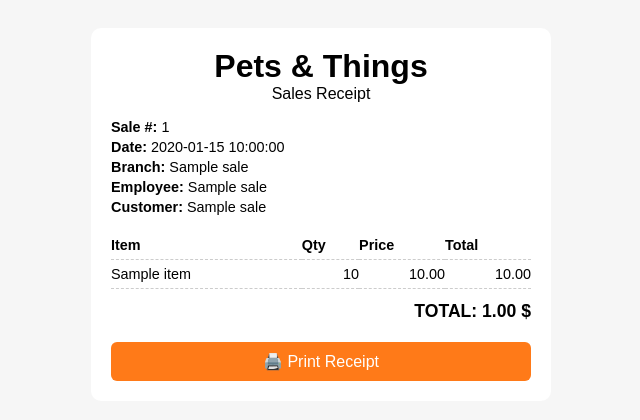
After one commit to yahyasarhan22/Pets-things-Store-Management-System, a Flask app: template pets_things_web/templates/sale_receipt.html in a window 1280 px wide. The commit adds this page. Shown: the top 420 px of the page, without its empty margins (319-959 px from the left). Run offline with Flask 3, Linux system fonts and the light colour scheme; the template is opened without the code that fills it: most values are stand-ins (such as "Sample title", 1, 10 or a date in 2020).

Commit message:
finish stock movement and add some features

```diff
--- a/pets_things_web/app.py
+++ b/pets_things_web/app.py
@@ -280,6 +280,7 @@ def add_product():
     finally:
         cur.close()
         conn.close()
+
 ##########################
 @app.route("/products/<int:product_id>/edit", methods=["GET", "POST"])
 @role_required("admin", "employee")
@@ -877,6 +878,61 @@ def sale_detail(sale_id):
         cur.close()
         conn.close()
 
+@app.route("/sales/<int:sale_id>/receipt")
+@role_required("admin", "employee")
+def sale_receipt(sale_id):
+    conn = get_connection()
+    if not conn:
+        flash("Database connection failed.", "danger")
+        return redirect(url_for("sales_list"))
+
+    try:
+        cur = conn.cursor(dictionary=True)
+
+        # Sale header
+        cur.execute("""
+            SELECT
+                s.sale_id,
+                s.sale_date,
+                s.total_amount,
+                b.branch_name,
+                e.full_name AS employee_name,
+                cu.full_name AS customer_name
+            FROM sale s
+            JOIN branch b ON s.branch_id = b.branch_id
+            JOIN users e ON s.employee_id = e.user_id
+            LEFT JOIN users cu ON s.customer_id = cu.user_id
+            WHERE s.sale_id = %s
+        """, (sale_id,))
+        sale = cur.fetchone()
+
+        if not sale:
+            flash("Sale not found.", "warning")
+            return redirect(url_for("sales_list"))
+
+        # Sale lines
+        cur.execute("""
+            SELECT
+                p.product_name,
+                sl.quantity,
+                sl.unit_price,
+                sl.line_total
+            FROM sale_line sl
+            JOIN product p ON sl.product_id = p.product_id
+            WHERE sl.sale_id = %s
+        """, (sale_id,))
+        items = cur.fetchall()
+
+        return render_template(
+            "sale_receipt.html",
+            sale=sale,
+            items=items
+        )
+
+    finally:
+        cur.close()
+        conn.close()
+
 
 @app.route("/sales/<int:sale_id>/add-item", methods=["POST"])
 @role_required("admin", "employee")
@@ -1265,6 +1321,125 @@ def report_top_products():
     finally:
         cur.close()
         conn.close()
+
+
+@app.route("/reports/sales-analytics")
+@role_required("admin", "employee")
+def sales_analytics():
+    conn = get_connection()
+    if not conn:
+        return render_template("sales_analytics.html",
+                               branches=[], error="DB connection failed")
+
+    try:
+        cur = conn.cursor(dictionary=True)
+
+        # Filters (GET params)
+        branch_id = request.args.get("branch_id", type=int)
+        date_from = (request.args.get("date_from") or "").strip()  # YYYY-MM-DD
+        date_to = (request.args.get("date_to") or "").strip()      # YYYY-MM-DD
+        group_by = (request.args.get("group_by") or "day").strip().lower()  # day|month
+        group_by = group_by if group_by in ("day", "month") else "day"
+
+        # Default date range if empty (last 30 days)
+        # (This keeps the page useful the first time you open it.)
+        if not date_to:
+            cur.execute("SELECT CURDATE() AS d")
+            date_to = str(cur.fetchone()["d"])
+        if not date_from:
+            cur.execute("SELECT DATE_SUB(%s, INTERVAL 30 DAY) AS d", (date_to,))
+            date_from = str(cur.fetchone()["d"])
+
+        # Branch dropdown
+        cur.execute("SELECT branch_id, branch_name FROM branch ORDER BY branch_name")
+        branches = cur.fetchall()
+
+        # WHERE builder
+        conditions = ["DATE(s.sale_date) >= %s", "DATE(s.sale_date) <= %s"]
+        params = [date_from, date_to]
+
+        if branch_id:
+            conditions.append("s.branch_id = %s")
+            params.append(branch_id)
+
+        where_clause = "WHERE " + " AND ".join(conditions)
+
+        # 1) KPI summary
+        cur.execute(f"""
+            SELECT
+                COUNT(*) AS sale_count,
+                COALESCE(SUM(s.total_amount), 0) AS total_revenue,
+                COALESCE(AVG(s.total_amount), 0) AS avg_sale
+            FROM sale s
+            {where_clause}
+        """, params)
+        summary = cur.fetchone()
+
+        # 2) Trend (daily/monthly)
+        if group_by == "month":
+            label_sql = "DATE_FORMAT(s.sale_date, '%Y-%m')"
+        else:
+            label_sql = "DATE(s.sale_date)"
+
+        cur.execute(f"""
+            SELECT
+                {label_sql} AS label,
+                COALESCE(SUM(s.total_amount), 0) AS revenue
+            FROM sale s
+            {where_clause}
+            GROUP BY label
+            ORDER BY label ASC
+        """, params)
+        trend_rows = cur.fetchall()
+
+        chart_labels = [str(r["label"]) for r in trend_rows]
+        chart_values = [float(r["revenue"]) for r in trend_rows]
+
+        # 3) Top categories
+        cur.execute(f"""
+            SELECT
+                c.category_name,
+                COALESCE(SUM(sl.quantity), 0) AS total_qty,
+                COALESCE(SUM(sl.line_total), 0) AS total_revenue
+            FROM sale_line sl
+            JOIN sale s      ON sl.sale_id = s.sale_id
+            JOIN product p   ON sl.product_id = p.product_id
+            JOIN category c  ON p.category_id = c.category_id
+            {where_clause}
+            GROUP BY c.category_name
+            ORDER BY total_revenue DESC
+            LIMIT 10
+        """, params)
+        top_categories = cur.fetchall()
+
+        return render_template(
+            "sales_analytics.html",
+            branches=branches,
+            selected_branch_id=branch_id,
+            date_from=date_from,
+            date_to=date_to,
+            group_by=group_by,
+            summary=summary,
+            chart_labels=chart_labels,
+            chart_values=chart_values,
+            top_categories=top_categories,
+            error=None
+        )
+
+    except Exception as e:
+        print("sales_analytics error:", e)
+        return render_template("sales_analytics.html",
+                               branches=[], error="Error loading analytics")
+
+    finally:
+        cur.close()
+        conn.close()
+
+
+
+
+
+
 
 @app.route("/stock-movements")
 @role_required("admin", "employee")
--- a/pets_things_web/templates/base.html
+++ b/pets_things_web/templates/base.html
@@ -58,6 +58,7 @@
                         <span class="dropdown-arrow">&#9662;</span>
                     </a>
                     <ul class="dropdown-menu">
+                        <li><a href="/reports/sales-analytics" class="dropdown-link">Sales Analytics</a></li>
                         <li><a href="/reports/top-products" class="dropdown-link">Top Products</a></li>
                     </ul>
                 </li>
--- /dev/null
+++ b/pets_things_web/templates/sale_receipt.html
@@ -0,0 +1,141 @@
+<!DOCTYPE html>
+<html lang="en">
+<head>
+  <meta charset="UTF-8">
+  <title>Receipt #{{ sale.sale_id }}</title>
+
+  <style>
+    body {
+      font-family: Arial, sans-serif;
+      background: #f6f6f6;
+      padding: 20px;
+    }
+
+    .receipt {
+      max-width: 420px;
+      margin: auto;
+      background: #fff;
+      padding: 20px;
+      border-radius: 10px;
+    }
+
+    .receipt-header {
+      text-align: center;
+      margin-bottom: 16px;
+    }
+
+    .receipt-header h1 {
+      margin: 0;
+    }
+
+    .receipt-info {
+      font-size: 0.9rem;
+      margin-bottom: 16px;
+    }
+
+    .receipt-info div {
+      margin-bottom: 4px;
+    }
+
+    table {
+      width: 100%;
+      border-collapse: collapse;
+      margin-top: 12px;
+    }
+
+    th, td {
+      padding: 6px 0;
+      border-bottom: 1px dashed #ccc;
+      font-size: 0.9rem;
+    }
+
+    th {
+      text-align: left;
+    }
+
+    td.right {
+      text-align: right;
+    }
+
+    .total {
+      font-weight: bold;
+      font-size: 1.1rem;
+      margin-top: 12px;
+      text-align: right;
+    }
+
+    .print-btn {
+      margin-top: 20px;
+      width: 100%;
+      padding: 10px;
+      background: #ff7a18;
+      color: white;
+      border: none;
+      border-radius: 6px;
+      font-size: 1rem;
+      cursor: pointer;
+    }
+
+    @media print {
+      body {
+        background: white;
+        padding: 0;
+      }
+      .print-btn {
+        display: none;
+      }
+    }
+  </style>
+</head>
+
+<body>
+
+  <div class="receipt">
+    <div class="receipt-header">
+      <h1>Pets & Things</h1>
+      <div>Sales Receipt</div>
+    </div>
+
+    <div class="receipt-info">
+      <div><strong>Sale #:</strong> {{ sale.sale_id }}</div>
+      <div><strong>Date:</strong> {{ sale.sale_date }}</div>
+      <div><strong>Branch:</strong> {{ sale.branch_name }}</div>
+      <div><strong>Employee:</strong> {{ sale.employee_name }}</div>
+      <div>
+        <strong>Customer:</strong>
+        {{ sale.customer_name if sale.customer_name else "Walk-in" }}
+      </div>
+    </div>
+
+    <table>
+      <thead>
+        <tr>
+          <th>Item</th>
+          <th class="right">Qty</th>
+          <th class="right">Price</th>
+          <th class="right">Total</th>
+        </tr>
+      </thead>
+      <tbody>
+        {% for i in items %}
+          <tr>
+            <td>{{ i.product_name }}</td>
+            <td class="right">{{ i.quantity }}</td>
+            <td class="right">{{ "%.2f"|format(i.unit_price) }}</td>
+            <td class="right">{{ "%.2f"|format(i.line_total) }}</td>
+          </tr>
+        {% endfor %}
+      </tbody>
+    </table>
+
+    <div class="total">
+      TOTAL: {{ "%.2f"|format(sale.total_amount) }} $
+    </div>
+
+    <button class="print-btn" onclick="window.print()">
+      🖨️ Print Receipt
+    </button>
+  </div>
+
+</body>
+</html>
```
Also changed, not shown: pets_things_web/templates/sales.html (+10 -1 lines), pets_things_web/templates/sales_analytics.html (added, +156 -0 lines).
